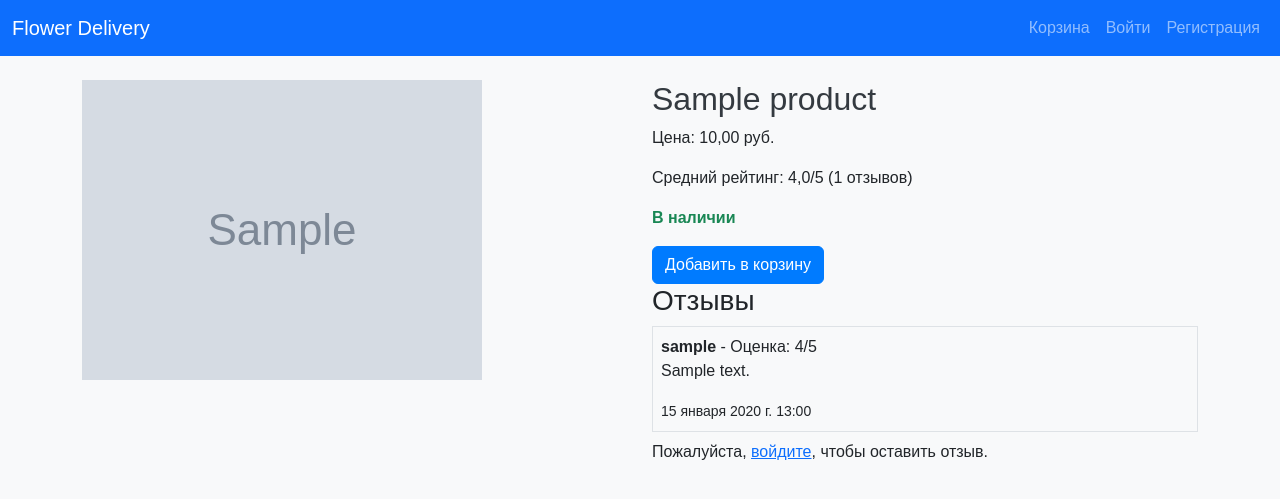
After one commit to sabir116rus/Final_project, a Django app: page /product/1/ in a window 1280 px wide. The commit adds this page. Shown: the top 499 px of the page. Run offline with Django 5.2, Linux system fonts and the light colour scheme; tables that the repository leaves empty hold one stand-in row (values such as "Sample post"); grey boxes marked "Sample" are stand-in pictures.

Commit message:
Added reviews and ratings

```diff
--- /dev/null
+++ b/flower_delivery/products/forms.py
@@ -0,0 +1,21 @@
+# products/forms.py
+
+from django import forms
+from .models import Review
+
+class ReviewForm(forms.ModelForm):
+    rating = forms.ChoiceField(
+        choices=[(i, i) for i in range(1, 6)],
+        widget=forms.RadioSelect,
+        label='Оценка'
+    )
+
+    class Meta:
+        model = Review
+        fields = ['rating', 'comment']
+        labels = {
+            'comment': 'Комментарий',
+        }
+        widgets = {
+            'comment': forms.Textarea(attrs={'class': 'form-control', 'rows': 3}),
+        }
--- a/flower_delivery/products/models.py
+++ b/flower_delivery/products/models.py
@@ -1,6 +1,7 @@
 # products/models.py
 
 from django.db import models
+from django.contrib.auth.models import User
 
 class Product(models.Model):
     # Название продукта
@@ -17,3 +18,25 @@ class Product(models.Model):
     class Meta:
         verbose_name = 'Продукт'
         verbose_name_plural = 'Продукты'
+
+    def get_average_rating(self):
+        reviews = self.reviews.filter(is_active=True)
+        if reviews.exists():
+            return round(reviews.aggregate(models.Avg('rating'))['rating__avg'], 1)
+        return 0
+
+class Review(models.Model):
+    product = models.ForeignKey(Product, on_delete=models.CASCADE, related_name='reviews', verbose_name='Продукт')
+    user = models.ForeignKey(User, on_delete=models.CASCADE, related_name='reviews', verbose_name='Пользователь')
+    rating = models.PositiveSmallIntegerField(verbose_name='Оценка')
+    comment = models.TextField(verbose_name='Комментарий', blank=True)
+    created_at = models.DateTimeField(auto_now_add=True, verbose_name='Дата создания')
+    is_active = models.BooleanField(default=True, verbose_name='Активен')  # Для модерации отзывов
+
+    def __str__(self):
+        return f'Отзыв от {self.user.username} на {self.product.name}'
+
+    class Meta:
+        verbose_name = 'Отзыв'
+        verbose_name_plural = 'Отзывы'
+        ordering = ['-created_at']
--- /dev/null
+++ b/flower_delivery/products/templates/products/product_detail.html
@@ -0,0 +1,55 @@
+<!-- products/templates/products/product_detail.html -->
+
+{% extends 'base.html' %}
+
+{% block title %}{{ product.name }}{% endblock %}
+
+{% block content %}
+    <div class="row">
+        <div class="col-md-6">
+            <img src="{{ product.image.url }}" class="img-fluid" alt="{{ product.name }}">
+        </div>
+        <div class="col-md-6">
+            <h2>{{ product.name }}</h2>
+            <p>Цена: {{ product.price }} руб.</p>
+            <p>Средний рейтинг: {{ average_rating|default:0|floatformat:1 }}/5 ({{ review_count }} отзывов)</p>
+            {% if product.available %}
+                <p class="text-success fw-bold">В наличии</p>
+                <form action="{% url 'cart_add' product.id %}" method="post">
+                    {% csrf_token %}
+                    <button type="submit" class="btn btn-primary">Добавить в корзину</button>
+                </form>
+            {% else %}
+                <p class="text-danger fw-bold">Нет в наличии</p>
+            {% endif %}
+            <!-- Отзывы -->
+            <h3>Отзывы</h3>
+            {% if reviews %}
+                {% for review in reviews %}
+                    <div class="border p-2 mb-2">
+                        <strong>{{ review.user.username }}</strong> - Оценка: {{ review.rating }}/5
+                        <p>{{ review.comment }}</p>
+                        <small>{{ review.created_at }}</small>
+                    </div>
+                {% endfor %}
+            {% else %}
+                <p>Отзывов пока нет.</p>
+            {% endif %}
+            <!-- Форма для добавления отзыва -->
+            {% if user.is_authenticated %}
+                {% if user_review %}
+                    <p>Вы уже оставили отзыв для этого продукта.</p>
+                {% else %}
+                    <h4>Оставить отзыв</h4>
+                    <form method="post">
+                        {% csrf_token %}
+                        {{ form.as_p }}
+                        <button type="submit" class="btn btn-primary">Отправить</button>
+                    </form>
+                {% endif %}
+            {% else %}
+                <p>Пожалуйста, <a href="{% url 'login' %}?next={{ request.path }}">войдите</a>, чтобы оставить отзыв.</p>
+            {% endif %}
+        </div>
+    </div>
+{% endblock %}
--- a/flower_delivery/products/urls.py
+++ b/flower_delivery/products/urls.py
@@ -1,8 +1,9 @@
 # products/urls.py
 
 from django.urls import path
-from .views import product_list
+from .views import product_list, product_detail
 
 urlpatterns = [
     path('', product_list, name='product_list'),  # Главная страница каталога
+    path('product/<int:product_id>/', product_detail, name='product_detail'),
 ]
--- a/flower_delivery/products/views.py
+++ b/flower_delivery/products/views.py
@@ -1,9 +1,44 @@
 # products/views.py
 
-from django.shortcuts import render
-from .models import Product
+from django.shortcuts import render, get_object_or_404, redirect
+from .models import Product, Review
+from .forms import ReviewForm
+from django.contrib.auth.decorators import login_required
+from django.contrib import messages
+from django.db.models import Avg
 
 def product_list(request):
     products = Product.objects.all()
-# Получаем все продукты из базы данных
     return render(request, 'products/product_list.html', {'products': products})
+
+def product_detail(request, product_id):
+    product = get_object_or_404(Product, id=product_id)
+    reviews = product.reviews.filter(is_active=True)
+    user_review = None
+    if request.user.is_authenticated:
+        user_review = product.reviews.filter(user=request.user).first()
+
+    if request.method == 'POST':
+        if not request.user.is_authenticated:
+            messages.error(request, 'Вы должны войти, чтобы оставить отзыв.')
+            return redirect('login')
+        form = ReviewForm(request.POST)
+        if form.is_valid():
+            review = form.save(commit=False)
+            review.product = product
+            review.user = request.user
+            # review.is_active = False  # Раскомментируйте, если хотите модерацию отзывов
+            review.save()
+            messages.success(request, 'Ваш отзыв был добавлен!')
+            return redirect('product_detail', product_id=product.id)
+    else:
+        form = ReviewForm()
+    average_rating = reviews.aggregate(Avg('rating'))['rating__avg']
+    return render(request, 'products/product_detail.html', {
+        'product': product,
+        'reviews': reviews,
+        'form': form,
+        'user_review': user_review,
+        'average_rating': average_rating,
+        'review_count': reviews.count()
+    })
```
Also changed, not shown: flower_delivery/products/admin.py (+16 -1 lines), flower_delivery/products/templates/products/product_list.html (+7 -2 lines), flower_delivery/products/migrations/0004_review.py (added).
